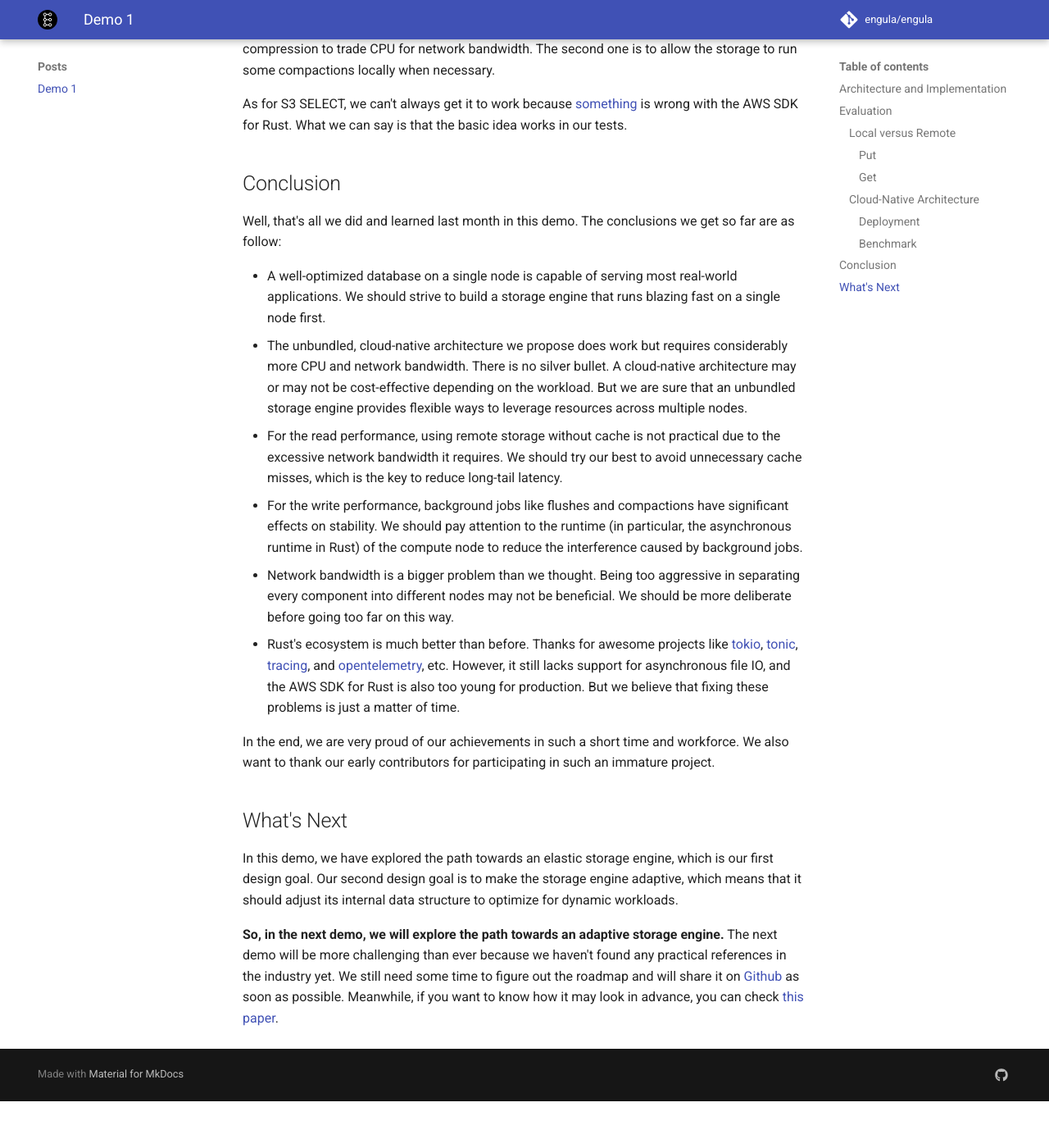
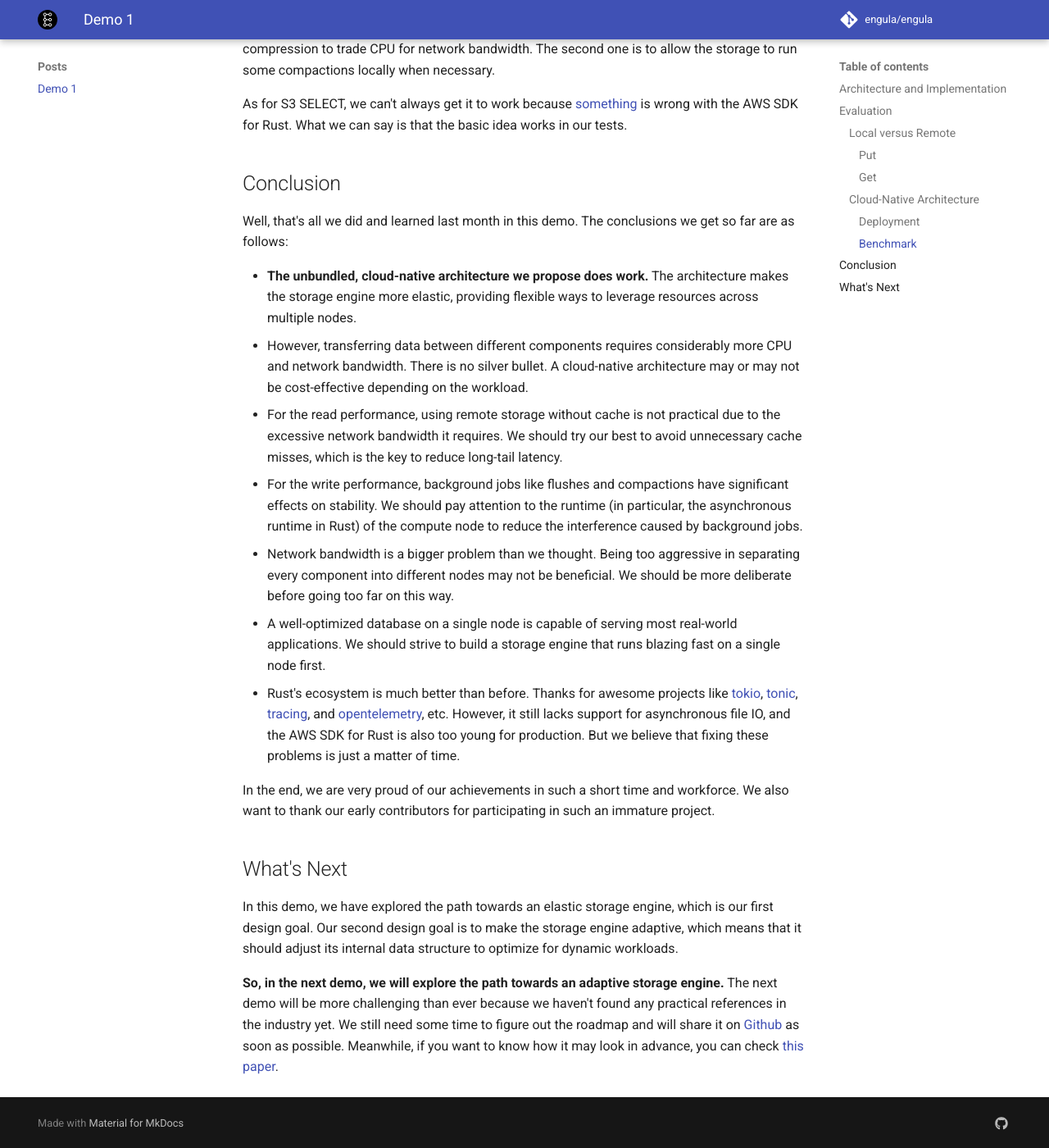
Before and after one commit to engula/engula.github.io, an MkDocs documentation site: the page built from docs/posts/demo-1.md, in a window 1280 px wide and 1400 px high, scrolled down 18064 px. Shown: the whole window at 82% size. Built offline with MkDocs 1.6.1 and Material for MkDocs 9.7.7, drawn with Linux system fonts in a browser that asks for light colours; comment, search, counter and statistics services are not loaded; before the commit the page ends 19407 px from its top, so only the background shows below that.

```diff
--- a/docs/posts/demo-1.md
+++ b/docs/posts/demo-1.md
@@ -296,13 +296,12 @@
 ## Conclusion
 
 Well, that's all we did and learned last month in this demo.
-The conclusions we get so far are as follow:
+The conclusions we get so far are as follows:
 
-- A well-optimized database on a single node is capable of serving most real-world applications.
-  We should strive to build a storage engine that runs blazing fast on a single node first.
-- The unbundled, cloud-native architecture we propose does work but requires considerably more CPU and network bandwidth.
+- **The unbundled, cloud-native architecture we propose does work.**
+  The architecture makes the storage engine more elastic, providing flexible ways to leverage resources across multiple nodes.
+- However, transferring data between different components requires considerably more CPU and network bandwidth.
   There is no silver bullet. A cloud-native architecture may or may not be cost-effective depending on the workload.
-  But we are sure that an unbundled storage engine provides flexible ways to leverage resources across multiple nodes.
 - For the read performance, using remote storage without cache is not practical due to the excessive network bandwidth it requires.
   We should try our best to avoid unnecessary cache misses, which is the key to reduce long-tail latency.
 - For the write performance, background jobs like flushes and compactions have significant effects on stability.
```
Also changed, not shown: other parts of docs/posts/demo-1.md (+2 -0 lines), docs/images/banner.drawio.svg (added), docs/images/banner.png (added), docs/images/favicon.png (added).
